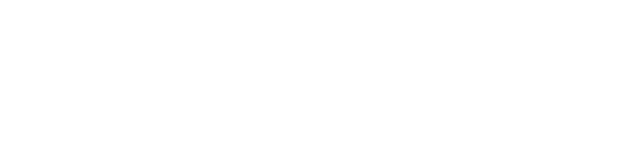
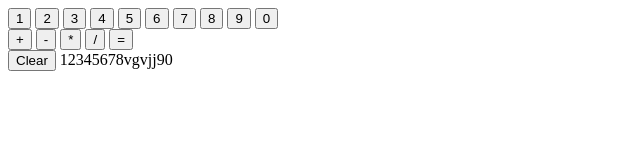
Before and after one commit to praveen-shipway/calculator, a plain HTML site: page index.html in a window 1280 px wide. Shown: the whole page, without its empty margins (0-640 px from the left). Drawn offline with Linux system fonts and the light colour scheme.

Commit message:
Added basic HTML for calculator

```diff
--- a/index.html
+++ b/index.html
@@ -1,13 +1,40 @@
 <!DOCTYPE html>
 <html lang="en">
+
 <head>
 	<meta charset="UTF-8">
 	<meta name="viewport" content="width=device-width, initial-scale=1.0">
 	<title>Calculator</title>
 	<link rel="stylesheet" href="style.css">
 </head>
+
 <body>
+	<div>
+		<button type="button">1</button>
+		<button type="button">2</button>
+		<button type="button">3</button>
+		<button type="button">4</button>
+		<button type="button">5</button>
+		<button type="button">6</button>
+		<button type="button">7</button>
+		<button type="button">8</button>
+		<button type="button">9</button>
+		<button type="button">0</button>
+		<script src="script.js"></script>
+	</div>
 
-	<script src="script.js"></script>
+	<div>
+		<button type="button">+</button>
+		<button type="button">-</button>
+		<button type="button">*</button>
+		<button type="button">/</button>
+		<button type="button">=</button>
+	</div>
+
+	<div>
+		<button type="button">Clear</button>
+		<span>12345678vgvjj90</span>
+	</div>
 </body>
+
 </html>
```
